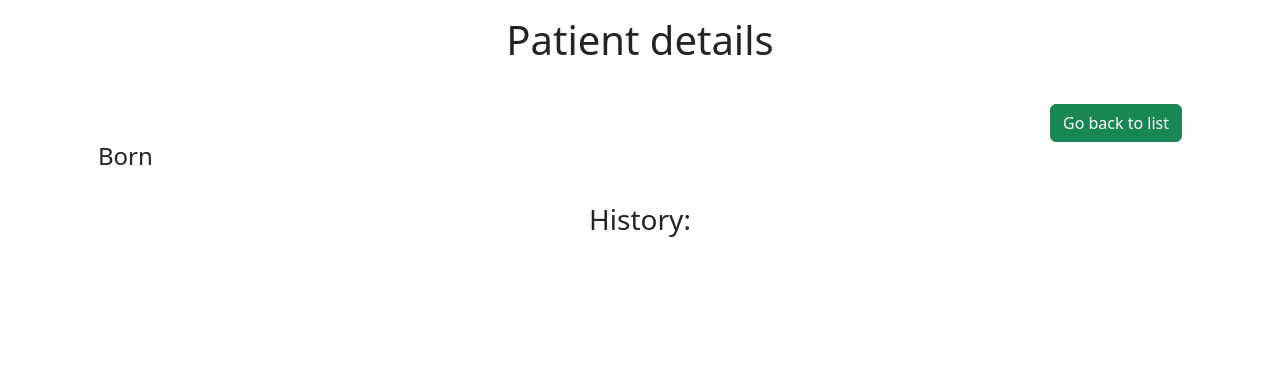
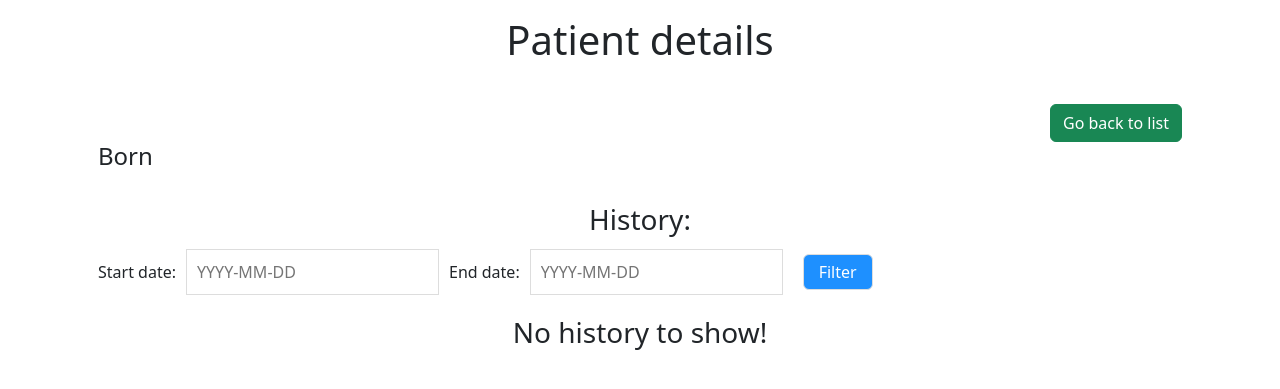
Before and after one commit to alxtrtw/patient-card, a Flask app: template templates/details.html in a window 1280 px wide. Shown: the top 389 px of the page. Run offline with Flask 2, Linux system fonts and the light colour scheme; the template is opened without the code that fills it, so the values that code supplies are empty.

Commit message:
Added date filtering, zdane na 3

```diff
--- a/app.py
+++ b/app.py
@@ -12,6 +12,13 @@
 
 def parse_date_time(str_date_time: str):
     return datetime.strptime(str_date_time, '%Y-%m-%dT%H:%M:%S')
+
+def validate_date(str_date: str):
+    try:
+        datetime.strptime(str_date, '%Y-%m-%d')
+    except ValueError:
+        return False
+    return True
 
 class Patient():
     def __init__(self, patient) -> None:
@@ -77,6 +84,7 @@
 
 client = fhirpy.AsyncFHIRClient(
         'http://localhost:8080/baseR4/',
+        # 'http://hapi.fhir.org/baseR4',
         authorization='Bearer TOKEN'
     )
 
@@ -93,12 +101,31 @@
 
     return render_template("index.html", patients=patients_list)
 
-@app.route('/details/<id>/')
+@app.route('/details/<id>/', methods = ['GET', 'POST'])
 async def details(id):
     fetched_patient = await client.resources('Patient').search(_id=[id]).first()
     patient = Patient(fetched_patient)
     med_events = await patient.get_med_events()
     med_events.sort(key=lambda x: x.date_time, reverse=True)
+
+    if request.method == 'POST':
+        requestInputFlags = \
+            validate_date(request.form['startDate']), \
+            validate_date(request.form['endDate'])
+
+        if requestInputFlags[0] or requestInputFlags[1] :
+            start_date = \
+                parse_date(request.form['startDate']) if requestInputFlags[0] \
+                else parse_date("1970-01-01")
+
+            end_date = \
+                parse_date(request.form['endDate']) if requestInputFlags[1] \
+                else parse_date("2100-01-01")
+
+            for event in med_events[:]:
+                if event.date_time < start_date or event.date_time > end_date:
+                    med_events.remove(event)
+
     return render_template("details.html", patient=patient, med_events=med_events)
 
 @app.route('/insert', methods=['POST'])
--- a/templates/base.html
+++ b/templates/base.html
@@ -3,7 +3,17 @@
 <head>
 
     <link href="https://cdn.jsdelivr.net/npm/bootstrap@5.2.0-beta1/dist/css/bootstrap.min.css" rel="stylesheet" integrity="sha384-0evHe/X+R7YkIZDRvuzKMRqM+OrBnVFBL6DOitfPri4tjfHxaWutUpFmBp4vmVor" crossorigin="anonymous">
+    <!-- Latest compiled and minified CSS -->
+    <!-- <link rel="stylesheet" href="https://cdn.jsdelivr.net/npm/bootstrap@3.4.1/dist/css/bootstrap.min.css" integrity="sha384-HSMxcRTRxnN+Bdg0JdbxYKrThecOKuH5zCYotlSAcp1+c8xmyTe9GYg1l9a69psu" crossorigin="anonymous"> -->
+
+    <!-- Optional theme -->
+    <!-- <link rel="stylesheet" href="https://cdn.jsdelivr.net/npm/bootstrap@3.4.1/dist/css/bootstrap-theme.min.css" integrity="sha384-6pzBo3FDv/PJ8r2KRkGHifhEocL+1X2rVCTTkUfGk7/0pbek5mMa1upzvWbrUbOZ" crossorigin="anonymous"> -->
+
+    <!-- Latest compiled and minified JavaScript -->
+    <!-- <script src="https://cdn.jsdelivr.net/npm/bootstrap@3.4.1/dist/js/bootstrap.min.js" integrity="sha384-aJ21OjlMXNL5UyIl/XNwTMqvzeRMZH2w8c5cRVpzpU8Y5bApTppSuUkhZXN0VxHd" crossorigin="anonymous"></script> -->
+    <link href="style.css" rel="stylesheet" type="text/css">
     <meta charset="UTF-8">
+
 
     <title>{% block title %} {% endblock %}</title>
 </head>
@@ -13,5 +23,7 @@
     <script src="https://code.jquery.com/jquery-3.3.1.slim.min.js" integrity="sha384-q8i/X+965DzO0rT7abK41JStQIAqVgRVzpbzo5smXKp4YfRvH+8abtTE1Pi6jizo" crossorigin="anonymous"></script>
     <script src="https://cdn.jsdelivr.net/npm/popper.js@1.14.7/dist/umd/popper.min.js" integrity="sha384-UO2eT0CpHqdSJQ6hJty5KVphtPhzWj9WO1clHTMGa3JDZwrnQq4sF86dIHNDz0W1" crossorigin="anonymous"></script>
     <script src="https://cdn.jsdelivr.net/npm/bootstrap@4.3.1/dist/js/bootstrap.min.js" integrity="sha384-JjSmVgyd0p3pXB1rRibZUAYoIIy6OrQ6VrjIEaFf/nJGzIxFDsf4x0xIM+B07jRM" crossorigin="anonymous"></script>
+
+
 </body>
 </html>
--- a/templates/details.html
+++ b/templates/details.html
@@ -24,6 +24,16 @@
                 <div class="d-flex justify-content-center">
                     <h3 > History:</h3>
                 </div>
+
+                <form class="form-inline" action="{{ url_for('details', id=patient.id) }}" method="POST">
+                    <label for="startDate">Start date:</label>
+                    <input type="input" id="startDate" placeholder="YYYY-MM-DD" name="startDate">
+                    <label for="endDate">End date:</label>
+                    <input type="input" id="endDate" placeholder="YYYY-MM-DD" name="endDate">
+                    <button type="submit" class="btn btn-success btn-xs" style="padding: 5px 15px; margin: 10px">Filter</button>
+                </form>
+
+                {% if med_events|count > 0%}
                 <div class="list-group">
                         {% for event in med_events %}
                         <a href="#" class="list-group-item list-group-item-action">
@@ -40,6 +50,13 @@
 
                         {% endfor %}
                 </div>
+                {% else %}
+                    <div class="jumbotron p-3">
+                        <div class="well text-center">
+                            <h3> No history to show! </h3>
+                        </div>
+                    </div>
+                {% endif %}
 
             </div>
 
@@ -49,4 +66,10 @@
 
 </div>
 
+<script>
+    $('#time').datetimepicker({
+    format: 'yyyy-mm-dd'
+    });
+</script>
+
 {% endblock %}
--- /dev/null
+++ b/templates/style.css
@@ -0,0 +1,44 @@
+/* Style the form - display items horizontally */
+.form-inline {
+  display: flex;
+  flex-flow: row wrap;
+  align-items: center;
+}
+
+/* Add some margins for each label */
+.form-inline label {
+  margin: 5px 10px 5px 0;
+}
+
+/* Style the input fields */
+.form-inline input {
+  vertical-align: middle;
+  margin: 5px 10px 5px 0;
+  padding: 10px;
+  background-color: #fff;
+  border: 1px solid #ddd;
+}
+
+/* Style the submit button */
+.form-inline button {
+  padding: 10px 20px;
+  background-color: dodgerblue;
+  border: 1px solid #ddd;
+  color: white;
+}
+
+.form-inline button:hover {
+  background-color: royalblue;
+}
+
+/* Add responsiveness - display the form controls vertically instead of horizontally on screens that are less than 800px wide */
+@media (max-width: 800px) {
+  .form-inline input {
+    margin: 10px 0;
+  }
+
+  .form-inline {
+    flex-direction: column;
+    align-items: stretch;
+  }
+}
```
Also changed, not shown: templates/index.html (+0 -21 lines). Lines whose indentation alone changed are shown as unchanged.
